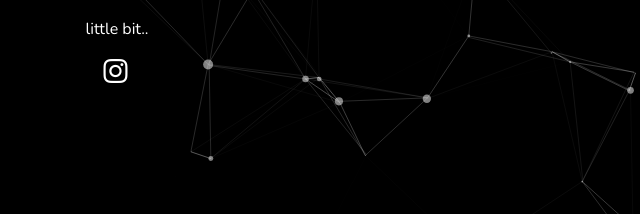
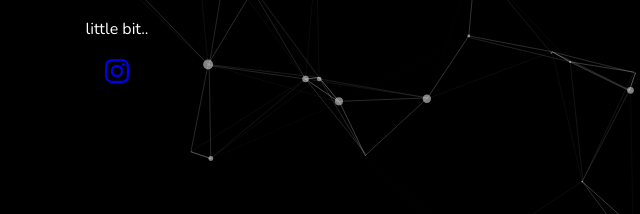
Before and after one commit to kodiltensei/profile, a plain HTML site: page index.html in a window 1280 px wide. Shown: the part 449-663 px from the top of the page, 523-1163 px from the left. Drawn offline with nearby package versions, Linux system fonts and the light colour scheme.

Commit message:
Update style.css

```diff
--- a/style.css
+++ b/style.css
@@ -1,7 +1,7 @@
 @import
 url("https://fonts.googleapis.com/css?family=Nunito")
 ;[class~=container] [class~=pp]{border-radius:500%;}
-[class~=sosmed] a i,
+[class~=sosmet] a i,
 .container,h1{color:white;}
 body{padding-left:0;}
 [class~=container] [class~=pp]{border-left-width:5.25pt;}
@@ -14,11 +14,11 @@ body{padding-left:0;}
 [class~=container] [class~=pp]{border-right-style:solid;}body{padding-top:0;}
 [class~=container] [class~=pp]{border-top-style:solid;}body{margin-left:0;}body{margin-bottom:0;}
 [class~=container] [class~=pp]{border-left-color:rgba(255,255,255,.1);}
-[class~=sosmed] a i{margin-right:6pt;}body{margin-right:0;}body{margin-top:0;}body{font-family:Nunito,sans-serif;}
+[class~=sosmet] a i{margin-right:6pt;}body{margin-right:0;}body{margin-top:0;}body{font-family:Nunito,sans-serif;}
 .container{position:absolute;}.container{top:50%;}[class~=container] [class~=pp]{border-bottom-color:rgba(255,255,255,.1);}
 [class~=container] [class~=pp]{border-right-color:rgba(255,255,255,.1);}body{background:#000000;}body{animation:fadeInDown 5s;}h1{font-size:.3125in;}
 [class~=container] [class~=pp]{border-top-color:rgba(255,255,255,.1);}[class~=container] [class~=pp]{border-image:none;}h1{margin-top:1%;}
-[class~=sosmed] a i{margin-left:.3125pc;}.container{left:50%;}[class~=container] [class~=pp]{width:1.666666667in;}
+[class~=sosmet] a i{margin-left:.3125pc;}.container{left:50%;}[class~=container] [class~=pp]{width:1.666666667in;}
 .container{transform:translate(-50%,-50%);}[class~=sosmed] a i{font-size:150%;}#particles-js{height:97vh;}
 @keyframes
-fadeInDown{from{transform:translate3d(0,-1000px,0);}to{transform:translate3d(0,0,0);opacity:1;}}
+fadeInDown{from{transform:translate3d(5,-1000px,5);}to{transform:translate3d(0,0,0);opacity:1;}}
```
